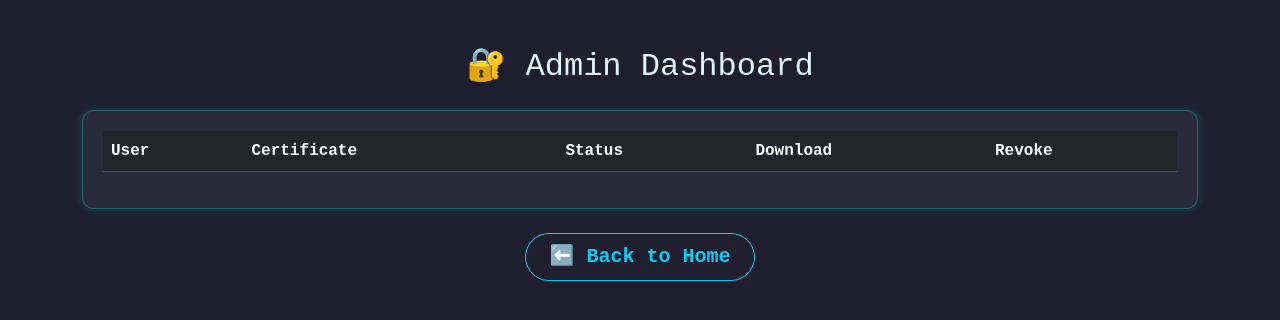
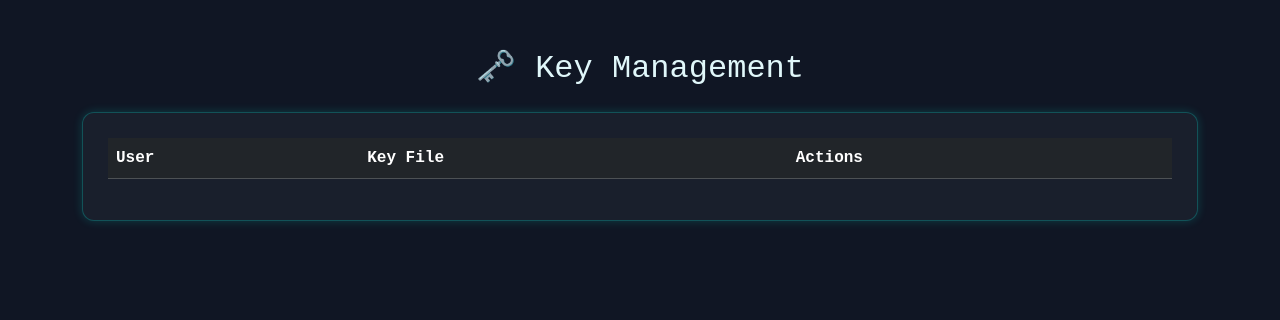
Before and after one commit to ravi31-k/Mini-PKI, a Flask app: page /admin/keys in a window 1280 px wide. Shown: the top 320 px of the page. Run offline with Flask 3, Linux system fonts and the light colour scheme; the visitor is signed in with stand-in values (Sample User, id 1); lists and menus that the app fills with data are empty.

Commit message:
key page updation

```diff
--- a/app.py
+++ b/app.py
@@ -165,14 +165,28 @@ def admin_revoke(username):
 def admin_keys():
     key_data = []
     base_path = "users"
+
     if os.path.exists(base_path):
         for user in os.listdir(base_path):
             user_path = os.path.join(base_path, user)
-            keys = [f for f in os.listdir(user_path) if f.endswith(".key")]
-            for key in keys:
-                key_data.append({"username": user, "key_name": key})
+            if os.path.isdir(user_path):
+                for file in os.listdir(user_path):
+                    if file.endswith(".key") or "private" in file.lower():
+                        key_data.append({"username": user, "key_name": file})
 
     return render_template("admin_keys.html", key_data=key_data)
+
+@app.route("/admin/keys/view/<username>/<key_name>")
+@admin_required
+def view_key(username, key_name):
+    path = os.path.join("users", username, key_name)
+    if os.path.exists(path):
+        with open(path, "r") as f:
+            content = f.read()
+        return render_template("view_key.html", username=username, key_name=key_name, content=content)
+    else:
+        flash("Key file not found.", "danger")
+        return redirect(url_for("admin_keys"))
 
 @app.route("/admin/keys/download/<username>/<key_name>")
 @admin_required
--- a/revoked.txt
+++ b/revoked.txt
@@ -3,3 +3,4 @@
 670579779642739558741947030372144025809618357852
 73609258082625874835031984716568600834152125477
 229290138132614955751095613136923711846588528529
+20335426846630250433839774734524766987468153057
--- a/templates/admin_keys.html
+++ b/templates/admin_keys.html
@@ -2,92 +2,88 @@
 <html lang="en">
 <head>
   <meta charset="UTF-8">
-  <title>Admin Dashboard - Mini PKI</title>
+  <title>Admin Key Management - Mini PKI</title>
   <link href="https://cdn.jsdelivr.net/npm/bootstrap@5.3.3/dist/css/bootstrap.min.css" rel="stylesheet">
   <style>
     body {
-      background-color: #1e1e2f;
+      background-color: #101624;
       color: #e0f7fa;
       font-family: 'Courier New', monospace;
     }
+    .container {
+      margin-top: 50px;
+    }
     .glass {
-      background-color: rgba(255, 255, 255, 0.05);
-      border: 1px solid #00e0d055;
+      background-color: rgba(255, 255, 255, 0.04);
+      border: 1px solid #00e0d044;
       border-radius: 12px;
-      padding: 20px;
+      padding: 25px;
       box-shadow: 0 0 10px #00e0d033;
     }
-    .btn-revoke {
+    .btn-view {
+      background-color: #00acc1;
+      color: white;
+    }
+    .btn-delete {
       background-color: #e53935;
       color: white;
     }
-    .btn-download {
-      background-color: #00acc1;
+    .btn-export {
+      background-color: #43a047;
       color: white;
     }
-    .status-valid {
-      color: #4caf50;
-    }
-    .status-revoked {
-      color: #f44336;
-    }
-    .btn-outline-info {
-      transition: all 0.3s ease-in-out;
-    }
-    .btn-outline-info:hover {
-      background-color: #00e0d0;
-      color: #1e1e2f;
-      transform: scale(1.05);
+    .key-preview {
+      white-space: pre-wrap;
+      word-break: break-word;
+      font-size: 0.85rem;
+      max-height: 300px;
+      overflow-y: auto;
+      background: #0d0d0d;
+      padding: 15px;
+      border-radius: 10px;
+      border: 1px solid #00e0d033;
+      margin-top: 10px;
     }
   </style>
 </head>
 <body>
-  <div class="container mt-5">
-    <h2 class="text-center mb-4">🔐 Admin Dashboard</h2>
+
+<div class="container">
+  <h2 class="text-center mb-4">🗝️ Key Management</h2>
   <div class="glass">
 
     <table class="table table-dark table-striped">
       <thead>
         <tr>
           <th>User</th>
-            <th>Certificate</th>
-            <th>Status</th>
-            <th>Download</th>
-            <th>Revoke</th>
+          <th>Key File</th>
+          <th>Actions</th>
         </tr>
       </thead>
       <tbody>
-          {% for cert in cert_data %}
+        {% for key in key_data %}
         <tr>
-            <td>{{ cert.username }}</td>
-            <td>{{ cert.cert_file or "No Certificate" }}</td>
-            <td class="{% if cert.status == 'Valid' %}status-valid{% elif cert.status == 'Revoked' %}status-revoked{% endif %}">{{ cert.status }}</td>
+          <td>{{ key.username }}</td>
+          <td>{{ key.key_name }}</td>
           <td>
-              {% if cert.cert_file %}
-                <a href="{{ url_for('download_page', username=cert.username) }}" class="btn btn-sm btn-download">Download</a>
-              {% else %}
-                <span class="text-muted">N/A</span>
-              {% endif %}
-            </td>
-            <td>
-              {% if cert.status == 'Valid' %}
-              <a href="{{ url_for('admin_revoke', username=cert.username) }}" class="btn btn-sm btn-revoke" onclick="return confirm('Revoke certificate for {{ cert.username }}?')">Revoke</a>
-              {% else %}
-              <button class="btn btn-sm btn-secondary" disabled>Revoked</button>
-              {% endif %}
+            <a href="{{ url_for('download_key', username=key.username, key_name=key.key_name) }}" class="btn btn-sm btn-export" download>Download</a>
+            <a href="{{ url_for('view_key', username=key.username, key_name=key.key_name) }}" class="btn btn-sm btn-view">View</a>
+            <a href="{{ url_for('delete_key', username=key.username, key_name=key.key_name) }}" class="btn btn-sm btn-delete" onclick="return confirm('Delete key for {{ key.username }}?')">Delete</a>
           </td>
         </tr>
         {% endfor %}
       </tbody>
     </table>
+
+    {% if key_preview %}
+    <div class="mt-4">
+      <h5>🔍 Key Preview ({{ preview_username }})</h5>
+      <div class="key-preview">{{ key_preview }}</div>
+    </div>
+    {% endif %}
+
+  </div>
 </div>
 
-    <!-- Back to Home button -->
-    <div class="text-center mt-4">
-      <a href="{{ url_for('home') }}" class="btn btn-outline-info btn-lg px-4 py-2" style="border-radius: 30px; font-weight: bold;">
-        ⬅️ Back to Home
-      </a>
-    </div>
-  </div>
 </body>
 </html>
```
Lines whose indentation alone changed are shown as unchanged.
